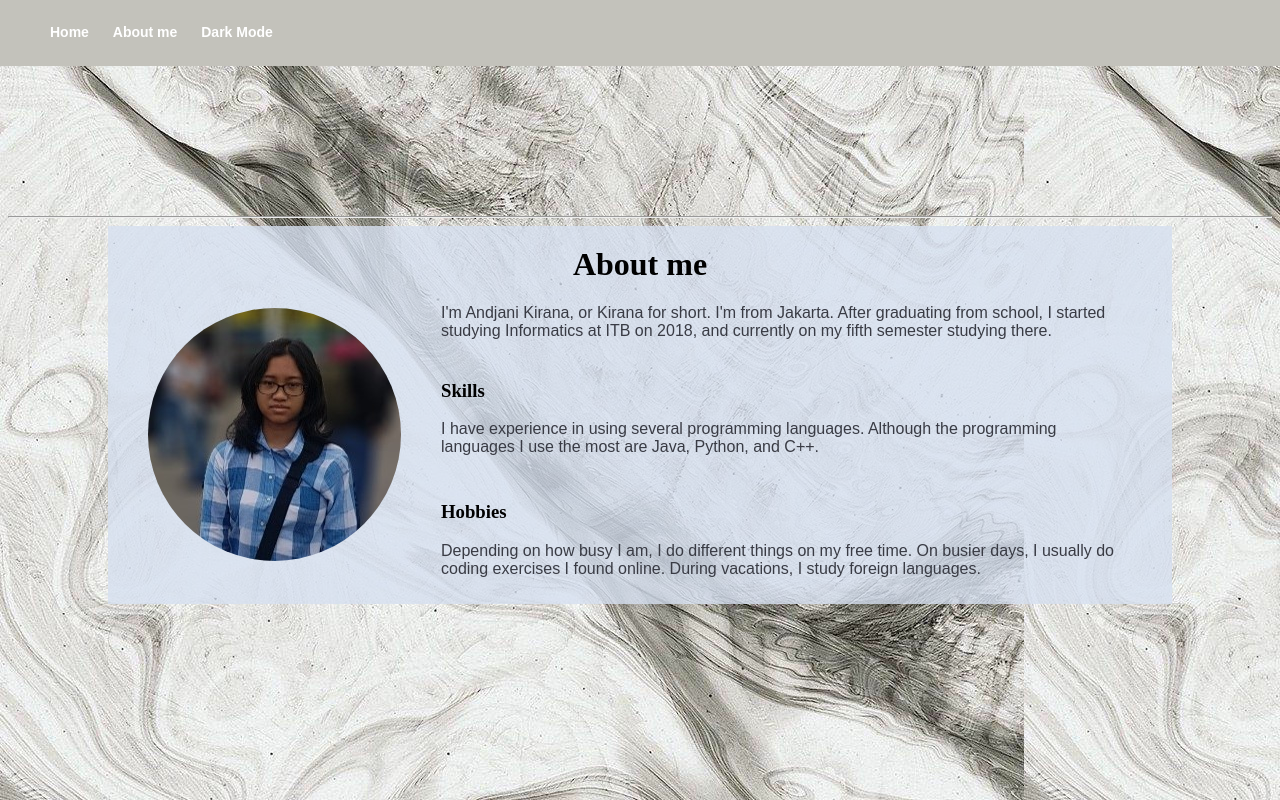
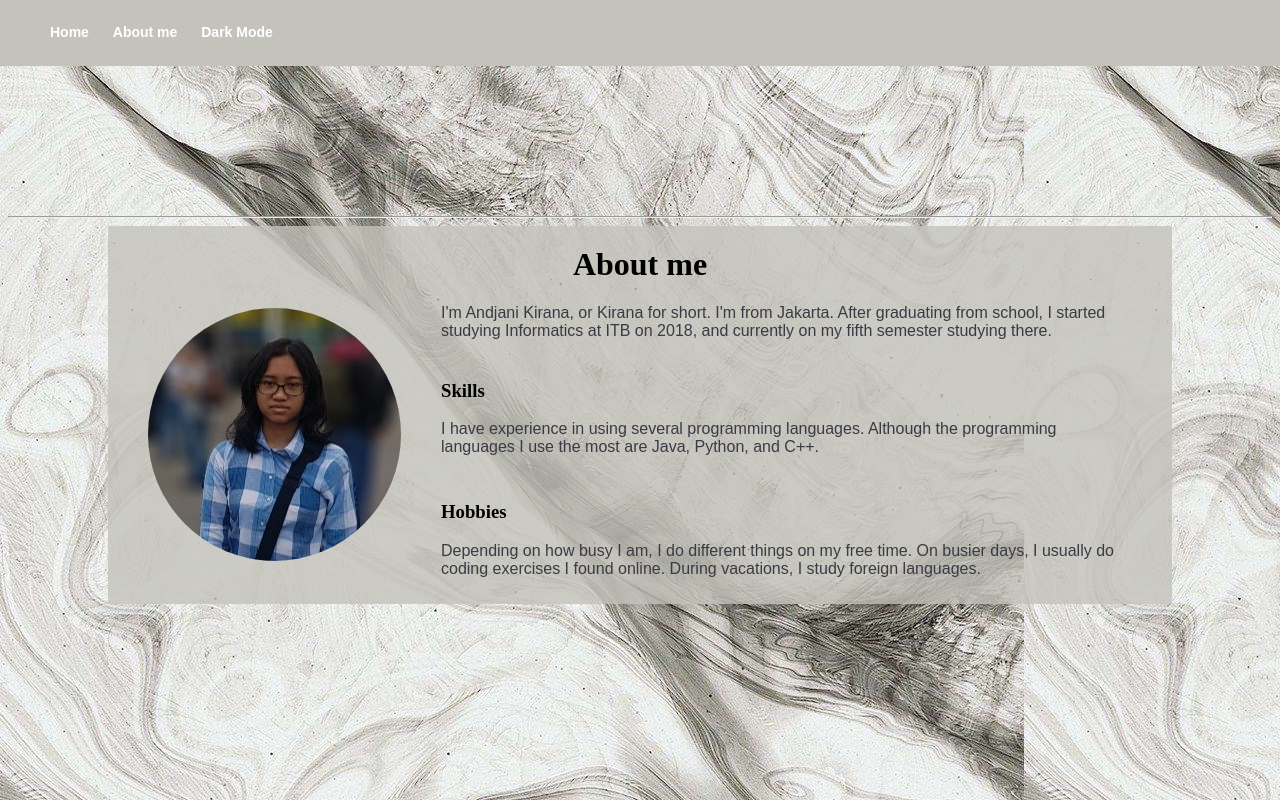
Before and after one commit to ifakid/WBD, a plain HTML site: page about.html in a window 1280 px wide. Both pictures are taken after a click on the link "Light Mode". Drawn offline with Linux system fonts and the light colour scheme.

Commit message:
Adjustments

```diff
--- a/about.html
+++ b/about.html
@@ -19,7 +19,7 @@
 		<div style="height: 200px;"></div>
 
 		<hr>
-		<div class="container">
+		<div id="container">
 			<h1 class="center" id="about">About me</h1>
 			<div class="float">
 				<img id="profile" src="img/kiran.jpeg">
@@ -55,11 +55,13 @@
 					document.body.style.backgroundImage = "url(img/bg.jpg)";
 					tog.innerHTML = "Light Mode";
 					document.getElementById("menu").style.backgroundColor = "#393B44";
+					document.getElementById("container").style.backgroundColor = "rgba(214,224,240,0.8)";
 				}
 				else {
 					document.body.style.backgroundImage = "url(img/bg-invert.jpg)";
 					tog.innerHTML = "Dark Mode";
 					document.getElementById("menu").style.backgroundColor = "#c3c2bb";
+					document.getElementById("container").style.backgroundColor = "rgba(195,194,187,0.8)";
 				}
 			}
 		</script>
--- a/style.css
+++ b/style.css
@@ -18,13 +18,6 @@ p {
 	margin: 0 auto;
 	text-align: center;
 }
-.container {
-	background-color: rgba(214,224,240,0.8);
-	margin: auto 100px;
-}
-.container div {
-	padding: 5px 20px;
-}
 .float {
 	margin: 10px 10px;
 	float: left;
@@ -41,6 +34,13 @@ p {
 }
 #about {
 	padding-top: 20px;
+}
+#container {
+	background-color: rgba(214,224,240,0.8);
+	margin: auto 100px;
+}
+#container div {
+	padding: 5px 20px;
 }
 #menu {
 	font-family: "Arial", sans-serif;
```
